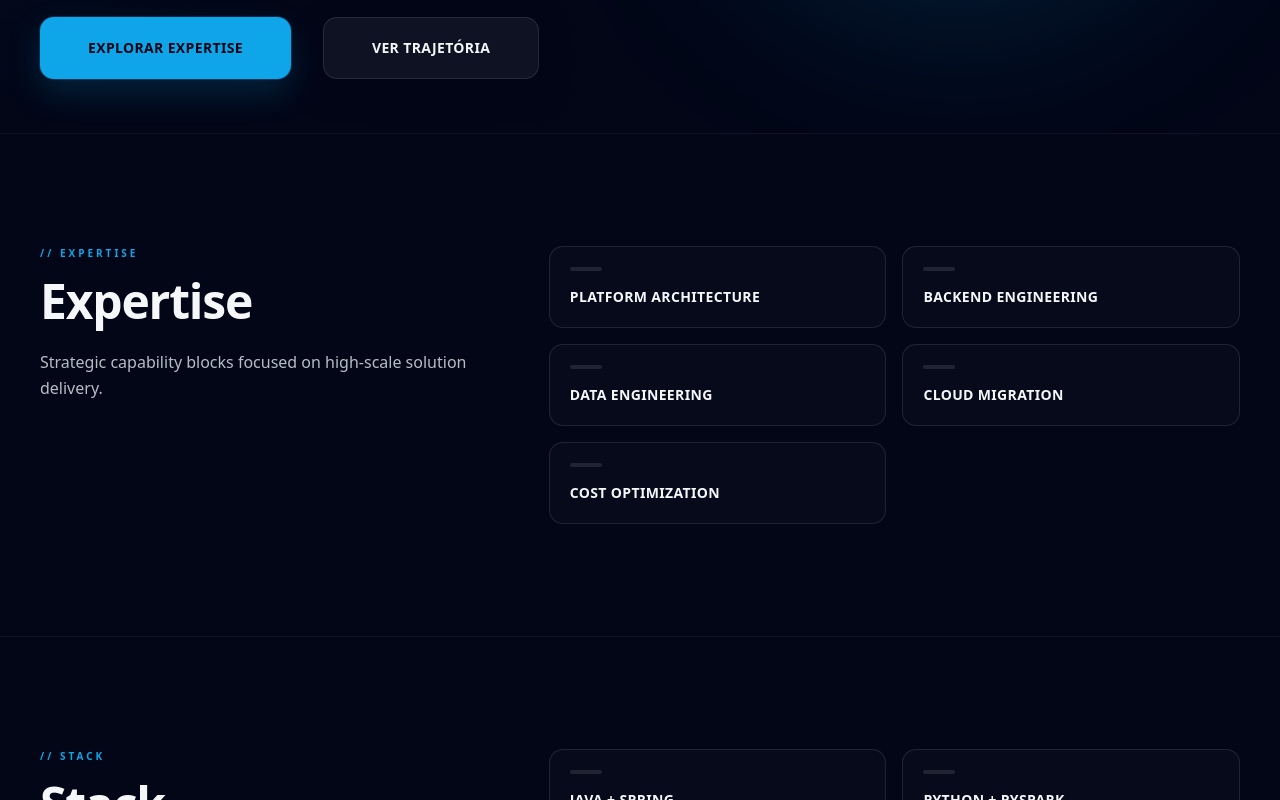
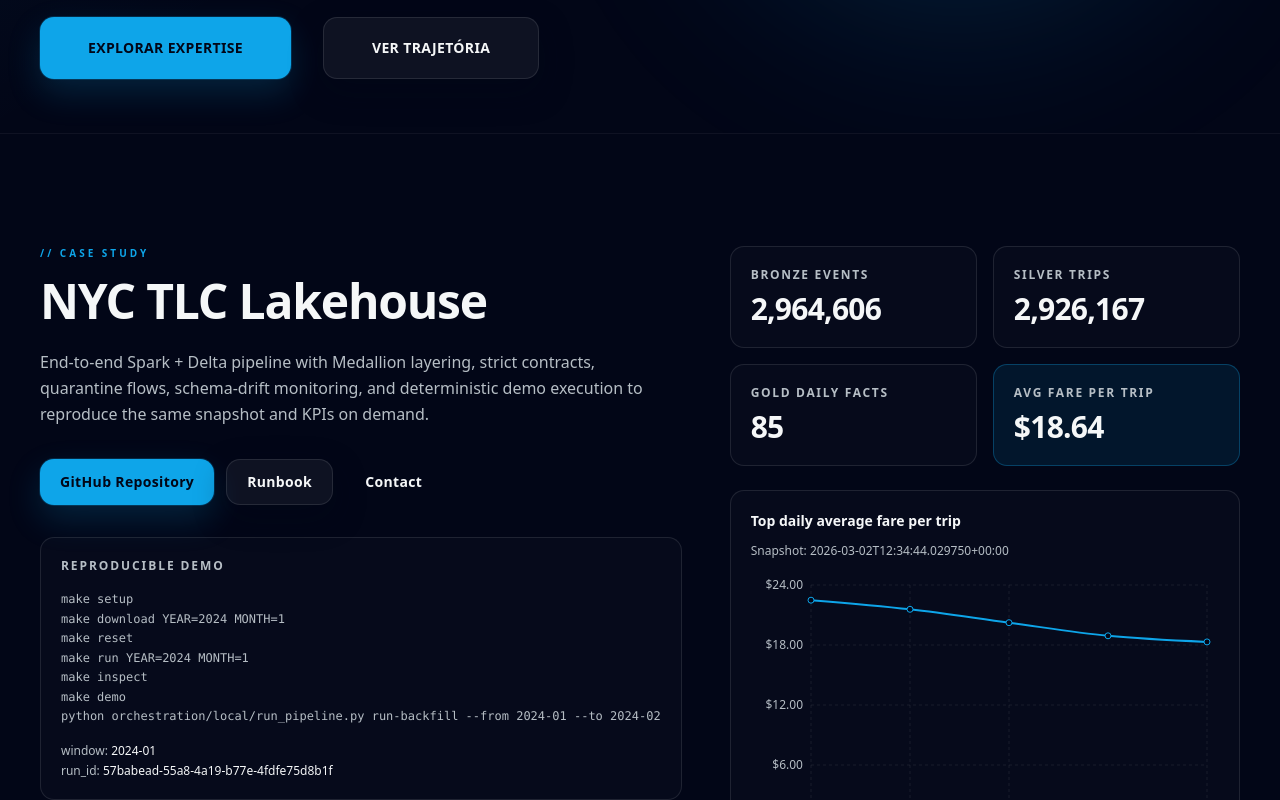
Before and after one commit to phaiffer/phaiffertech-site, a Next.js app: page / in a window 1280 px wide. Shown: the part 700-1500 px from the top of the page. Built offline with nearby package versions, Linux system fonts and the light colour scheme.

Commit message:
feat(case-study): mount Lakehouse dashboard section on homepage and add nav anchor

```diff
--- a/src/app/page.tsx
+++ b/src/app/page.tsx
@@ -1,5 +1,6 @@
 import { Navbar } from "@/components/sections/Navbar";
 import { Hero } from "@/components/sections/Hero";
+import { CaseStudyLakehouse } from "@/components/sections/CaseStudyLakehouse";
 import { Container } from "@/components/ui/Container";
 import { Button } from "@/components/ui/Button";
 
@@ -38,6 +39,7 @@
     <main className="bg-brand-navy">
       <Navbar />
       <Hero />
+      <CaseStudyLakehouse />
 
       {/* Iterate through sections with improved information density */}
       {sections.map((section) => (
--- a/src/content/site.ts
+++ b/src/content/site.ts
@@ -31,6 +31,7 @@
   ],
   nav: [
     { href: "#inicio", label: "Início" },
+    { href: "#lakehouse", label: "Lakehouse" },
     { href: "#expertise", label: "Expertise" },
     { href: "#stack", label: "Stack" },
     { href: "#carreira", label: "Carreira" },
```
